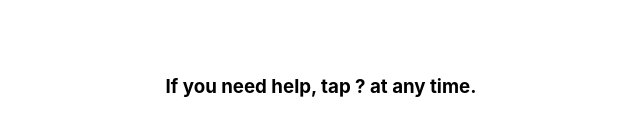
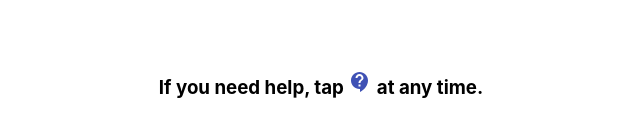
Before and after one commit to vanchau/m-government-service, a React (Create React App) app: page / in a window 1280 px wide. Shown: the part 619-756 px from the top of the page, without its empty margins (319-959 px from the left). Built offline with nearby package versions, Linux system fonts and the light colour scheme.

Commit message:
Add help icon

```diff
--- a/src/components/DeathPage.js
+++ b/src/components/DeathPage.js
@@ -1,5 +1,4 @@
 import React from "react";
-import { Button, Grid } from "@material-ui/core";
 import Layout from "./Layout";
 import PageActions from "./PageActions";
 
--- a/src/components/FrontPage.js
+++ b/src/components/FrontPage.js
@@ -1,13 +1,18 @@
 import React from "react";
 import { Card, CardContent } from "@material-ui/core";
-import { PersonOutline, PersonAdd } from "@material-ui/icons";
+import { PersonOutline, PersonAdd, ContactSupport } from "@material-ui/icons";
+
 import "../css/FrontPage.css";
 import Layout from "./Layout";
 
 const FrontPage = props => {
   const { setShow } = props;
 
-  const Footer = () => <h3>If you need help, tap ? at any time.</h3>;
+  const Footer = () => (
+    <h3>
+      If you need help, tap <ContactSupport color="primary" /> at any time.
+    </h3>
+  );
 
   return (
     <Layout header="M2 government report">
```
